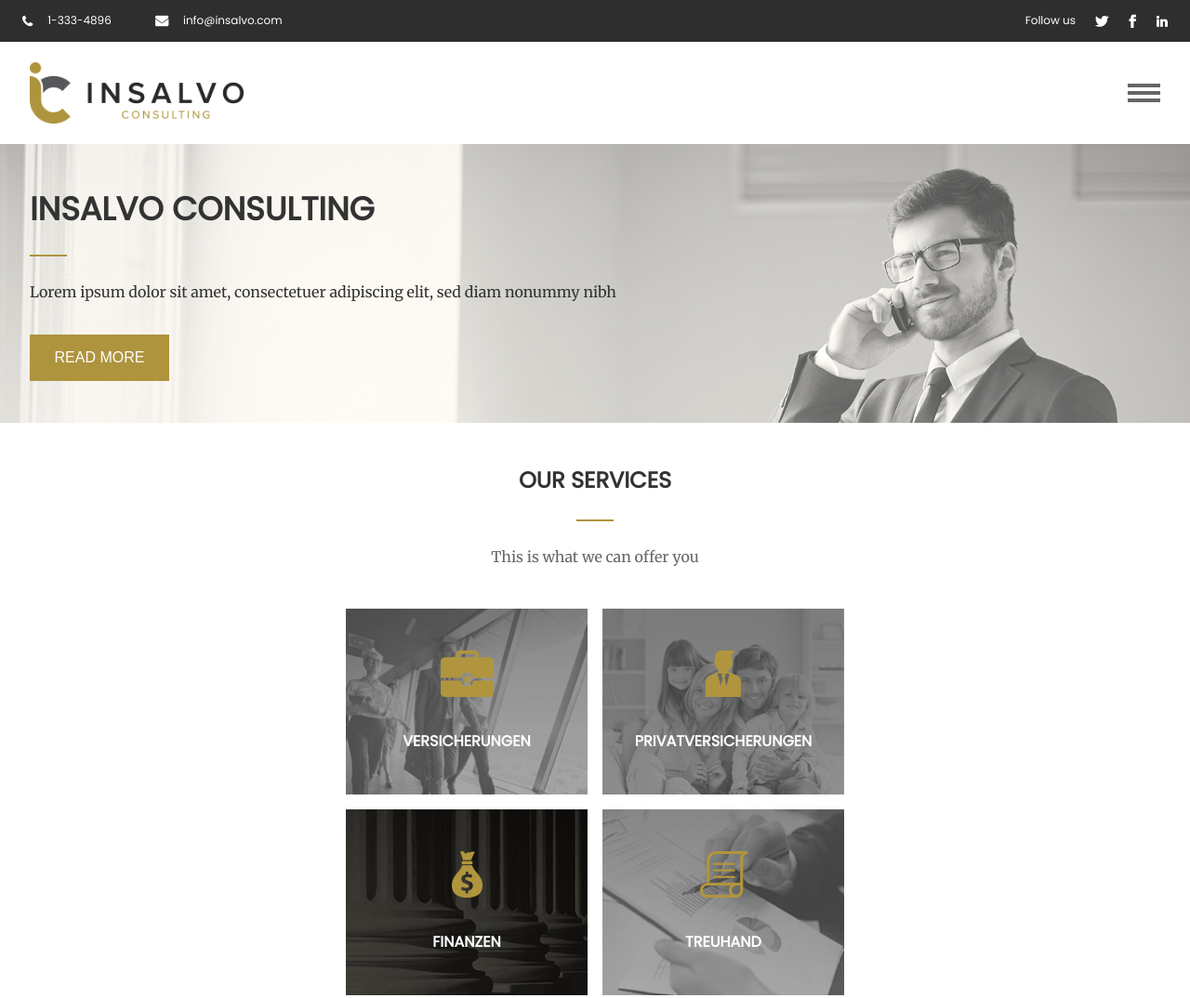
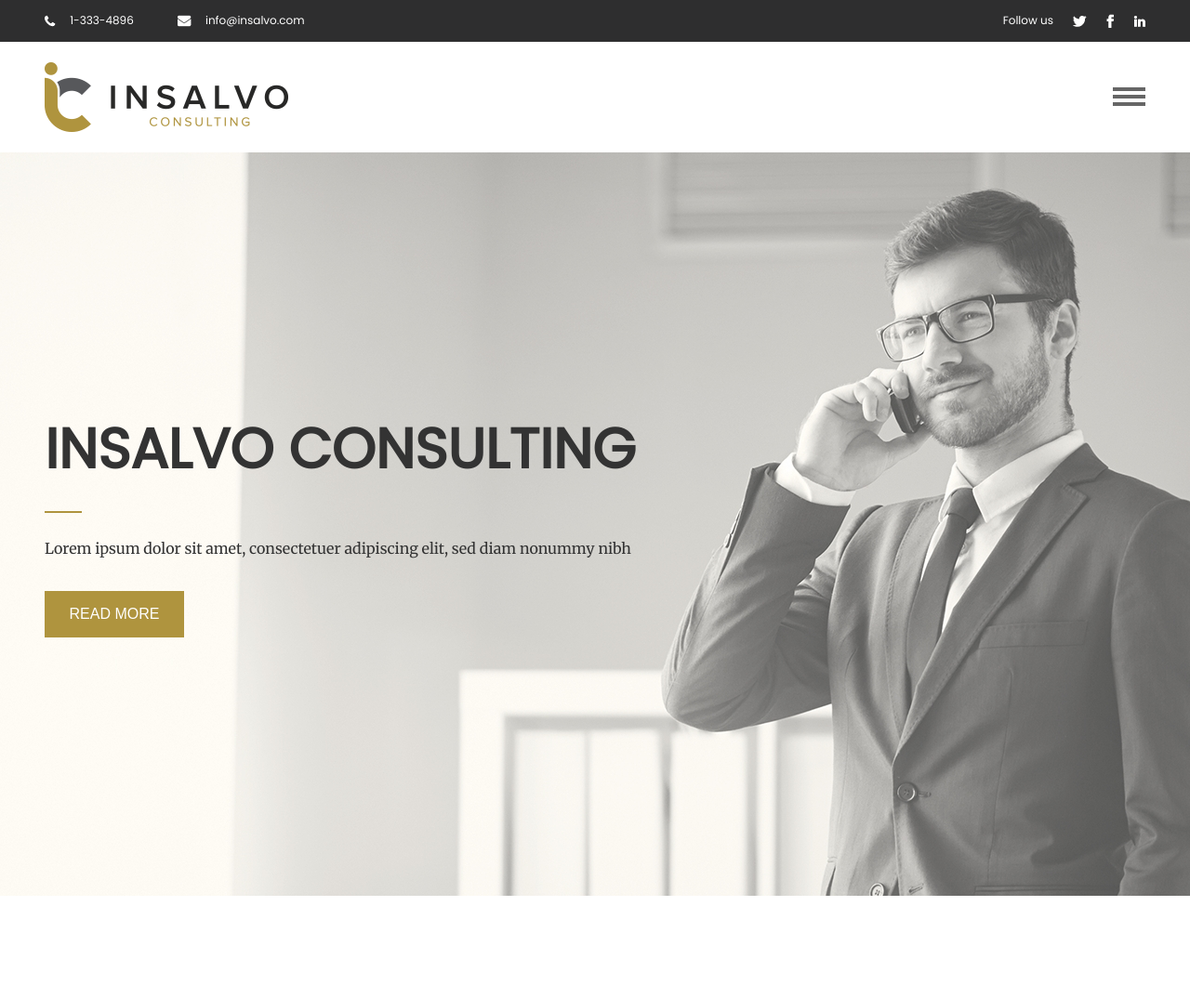
Before and after one commit to obrovacm/insalvo-consulting-practice, a website: page index.html in a window 1280 px wide. Shown: the top 1074 px of the page at 93% size. Drawn offline with Linux system fonts and the light colour scheme.

Commit message:
medium screen almost done, large init

```diff
--- a/index.html
+++ b/index.html
@@ -26,7 +26,7 @@
     />
 
     <!-- CSS File -->
-    <link rel="stylesheet" href="./dist/styles.css?cb=1593937693218" />
+    <link rel="stylesheet" href="./dist/styles.css?cb=1594041357291" />
 
     <!-- jQuery -->
     <script src="./dist/jquery.js"></script>
@@ -263,6 +263,6 @@
     </footer>
 
     <!-- JavaScript File -->
-    <script src="./dist/all.js?cb=1593937693218"></script>
+    <script src="./dist/all.js?cb=1594041357291"></script>
   </body>
 </html>
--- a/src/scss/components/_header.scss
+++ b/src/scss/components/_header.scss
@@ -149,5 +149,9 @@
     &__social {
       flex-direction: row;
     }
+
+    &__branding img {
+      width: 100%;
+    }
   }
 }
--- a/src/scss/components/_main.scss
+++ b/src/scss/components/_main.scss
@@ -185,15 +185,45 @@
   }
 }
 @media (min-width: 800px) {
-  // .services {
-  //   &__content {
-  //     display: inline-grid;
-  //     grid-gap: 1em;
-  //     grid-template-columns: repeat(2, 260px);
-  //     margin: 0 auto;
-  //   }
-  //   &__card {
-  //     margin: 0;
-  //   }
-  // }
+  .site-main {
+    h2 {
+      font-size: 30px;
+    }
+    & > div {
+      padding: 75px 0;
+      @include responsive-padding;
+    }
+  }
+  .intro {
+    &__block {
+      display: flex;
+      align-items: center;
+      height: 600px;
+    }
+    &__content h2 {
+      font-size: 45px;
+    }
+  }
 }
+
+@media (min-width: 1200px) {
+  .site-main {
+    h2 {
+      font-size: 36px;
+    }
+    & > div {
+      padding: 160px 0;
+      @include responsive-padding;
+    }
+  }
+  .intro {
+    &__block {
+      height: 800px;
+    }
+    &__content h2 {
+      font-size: 60px;
+    }
+  }
+}
+
+// MEDIUM - OUR STORY prikazati sliku
--- a/src/scss/setup/_base.scss
+++ b/src/scss/setup/_base.scss
@@ -38,8 +38,8 @@ audio:not([controls]) { display: none; }
 html { font-size: 100%; -webkit-text-size-adjust: 100%; -ms-text-size-adjust: 100%; }
 html, button, input, select, textarea { font-family: sans-serif; color: #222; }
 body { margin: 0; font-size: 1em; line-height: 1.4; -moz-osx-font-smoothing: grayscale;}
-::-moz-selection { background: #000; color: #fff; text-shadow: none; }
-::selection { background: #000; color: #fff; text-shadow: none; }
+::-moz-selection { background: $gold; color: #fff; text-shadow: none; }
+::selection { background: $gold; color: #fff; text-shadow: none; }
 
 /*--------------------------------------------------------------
 ## Links
--- a/src/scss/setup/_variables.scss
+++ b/src/scss/setup/_variables.scss
@@ -49,12 +49,17 @@ $screen-padding-xlg: 0 calc((100vw - 1200px) / 2);
   }
 }
 @mixin responsive-padding {
-  padding-left: 1em;
-  padding-right: 1em;
+  padding-left: 12px;
+  padding-right: 12px;
   margin: 0 auto;
 
   @media (min-width: 600px) {
-    padding-left: 2em;
-    padding-right: 2em;
+    padding-left: 24px;
+    padding-right: 24px;
+  }
+
+  @media (min-width: 800px) {
+    padding-left: 48px;
+    padding-right: 48px;
   }
 }
```
Also changed, not shown: dist/styles.css, 1 other file.
